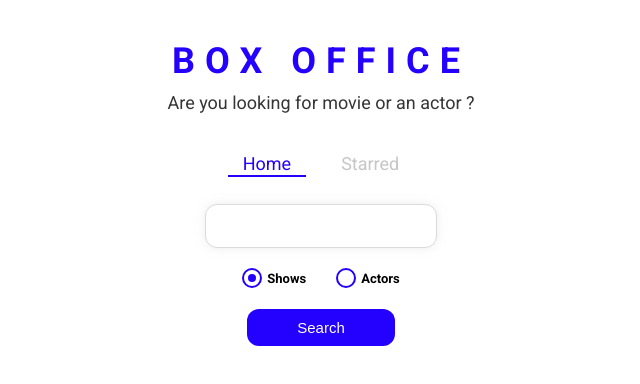
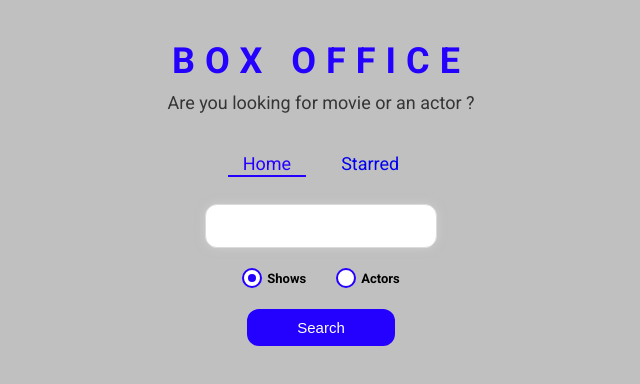
Before and after one commit to piyushm-dt/boxx-office, a React (Create React App) app: page / in a window 1280 px wide. Shown: the top 384 px of the page, without its empty margins (319-959 px from the left). Built offline with nearby package versions, Linux system fonts and the light colour scheme.

Commit message:
some updates

```diff
--- a/package.json
+++ b/package.json
@@ -12,7 +12,7 @@
     "react-dom": "^17.0.1",
     "react-router": "^5.2.0",
     "react-router-dom": "^5.2.0",
-    "react-scripts": "4.0.0",
+    "react-scripts": "^5.0.0",
     "styled-components": "^5.2.1",
     "web-vitals": "^0.2.4"
   },
@@ -25,8 +25,8 @@
     "format": "prettier --write src/**/*.js",
     "format:lint": "npm run format && npm run lint",
     "clear": "rimraf build",
-    "predeploy":"npm run build",
-    "deploy":"gh-pages -d build"
+    "predeploy": "npm run build",
+    "deploy": "gh-pages -d build"
   },
   "eslintConfig": {
     "extends": [
--- a/src/components/Navs.styled.js
+++ b/src/components/Navs.styled.js
@@ -14,7 +14,7 @@ export const LinkStyled = styled(Link)`
   padding: 3px 15px;
   position: relative;
   text-decoration: none;
-  color: ${({ theme }) => theme.mainColors.gray};
+  color: ${({ theme }) => theme.mainColors.black};
   &.active {
     color: ${({ theme }) => theme.mainColors.blue};
     &:after {
--- a/src/components/show/ShowMainData.styled.js
+++ b/src/components/show/ShowMainData.styled.js
@@ -7,7 +7,7 @@ export const MainDataWrapper = styled.div`
   img {
     min-width: 250px;
     width: 300px;
-    max-height: 450px;
+    max-height: 350px;
     border: 1px solid #ddd;
     border-radius: 40px;
   }
--- a/src/index.css
+++ b/src/index.css
@@ -3,4 +3,5 @@ body {
   font-size: 18px;
   margin: 0;
   padding-top: 40px;
+  background-color: silver;
 }
```
Also changed, not shown: 1 other file (tests, documents, lock files or other folders).
